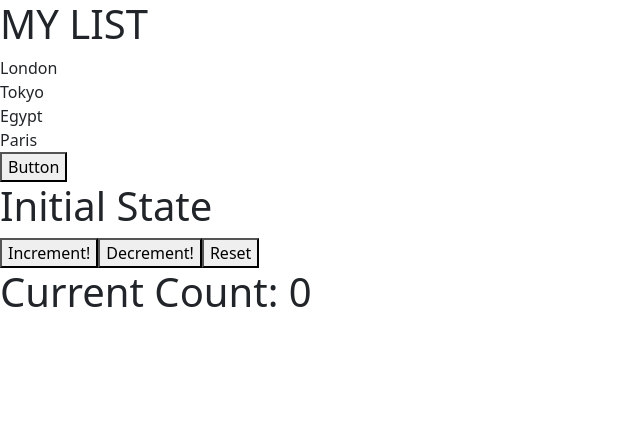
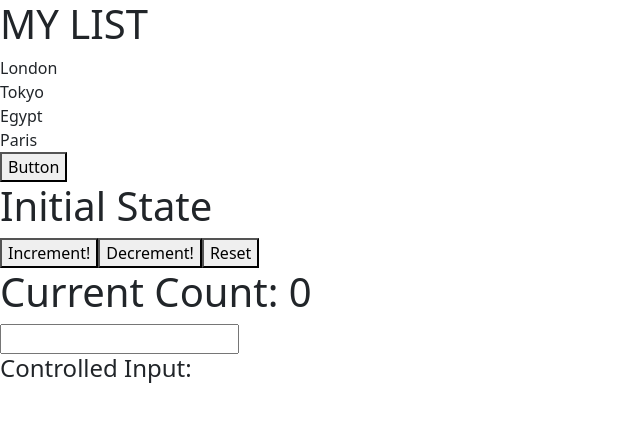
Before and after one commit to shilpakrishnanunni/react_tutorial, a React (Vite) app in the folder react-app/: page / in a window 1280 px wide. Shown: the top 422 px of the page, without its empty margins (0-640 px from the left). Built offline with nearby package versions, Linux system fonts and the light colour scheme.

Commit message:
adds component which takes input

```diff
--- a/react-app/src/App.tsx
+++ b/react-app/src/App.tsx
@@ -1,11 +1,12 @@
 import ListGroup from "./components/ListGroup";
-import {Counter, ToggleButton} from "./components/Count";
+import {Counter, ToggleButton, ControlledInput} from "./components/Count";
 
 function App () {
   return <div>
     <ListGroup />
     <Counter />
     <ToggleButton />
+    <ControlledInput />
   </div>
 }
 
--- a/react-app/src/components/Count.tsx
+++ b/react-app/src/components/Count.tsx
@@ -95,7 +95,32 @@ export class ToggleButton extends React.Component {
         </div>
       );
     }
-  };
+};
+
+export class ControlledInput extends React.Component {
+  constructor(props) {
+    super(props);
+    this.state = {
+      input: ''
+    };
+    this.handleChange = this.handleChange.bind(this)
+  }
+  handleChange(event) {
+    this.setState(state => {
+      return { input: event.target.value }
+    })
+  }
+
+  render() {
+    return (
+      <div>
+        <input value={this.state.input} onChange={this.handleChange} />
+        <h4>Controlled Input:</h4>
+        <p>{this.state.input}</p>
+      </div>
+    );
+  }
+};
 
 // stateful function
 // import React, { useState } from "react";
```
